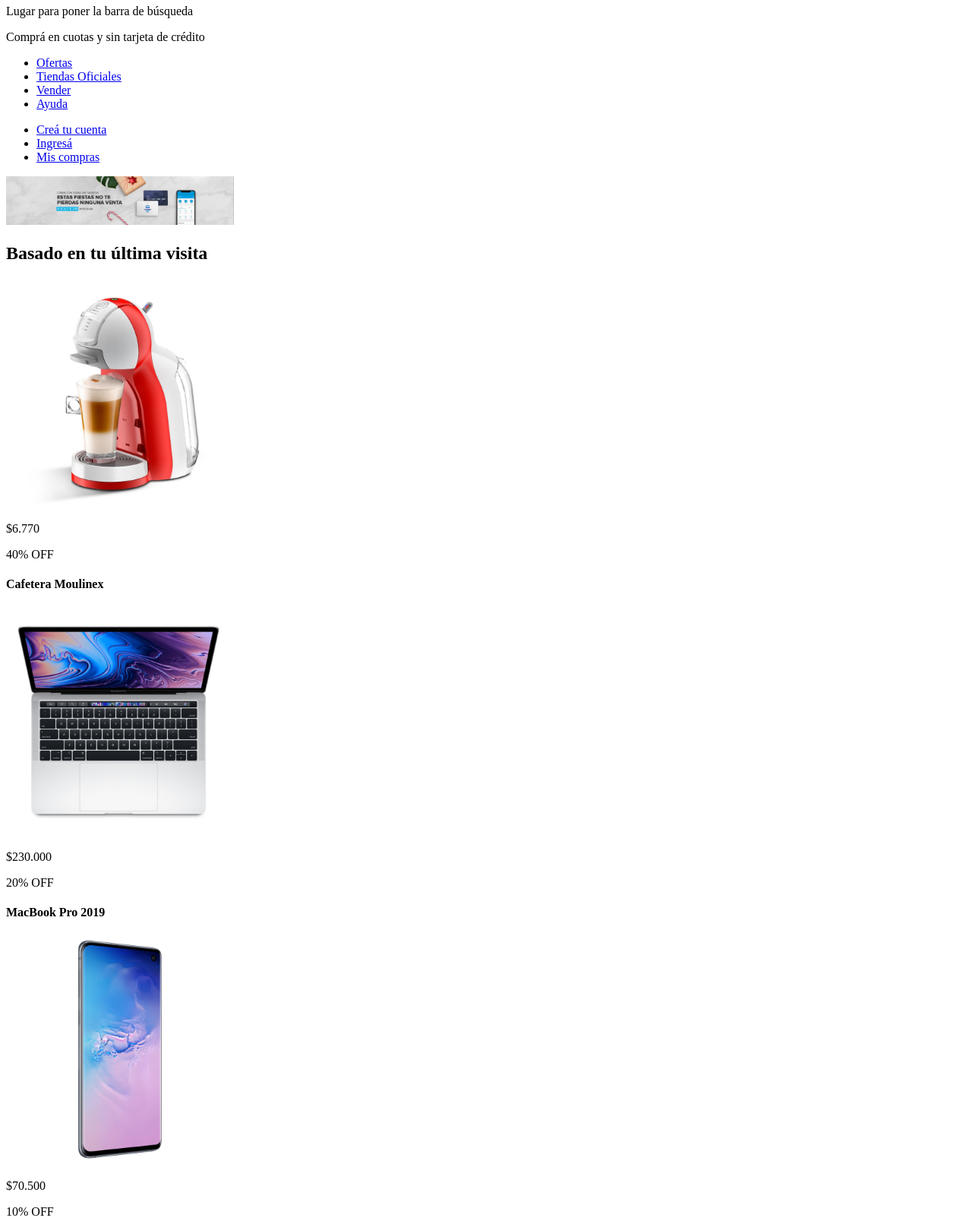
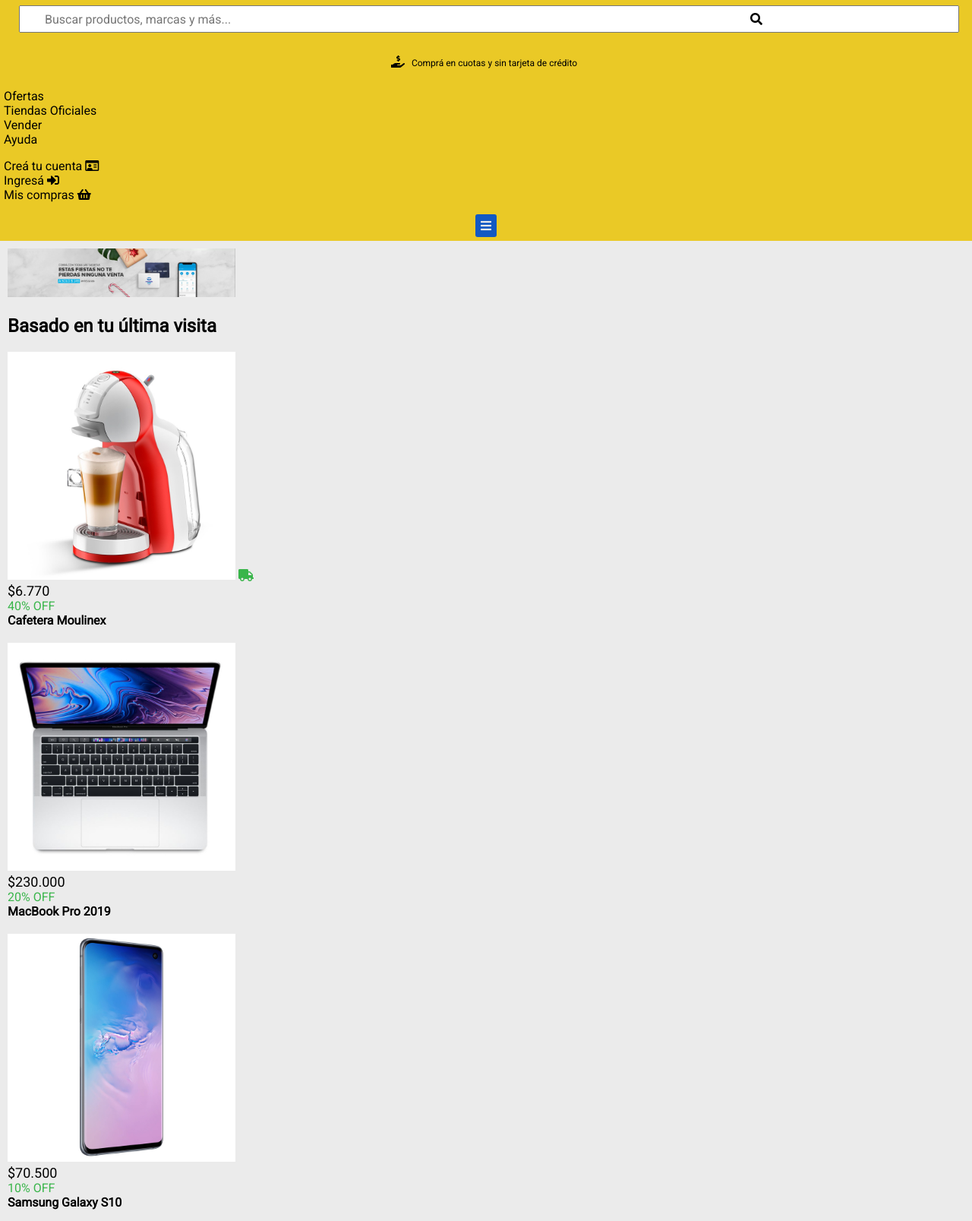
Before and after one commit to adorssi/mercadoliebre, a website: page views/home.html in a window 1280 px wide. Shown: the part 100-1707 px from the top of the page at 76% size. Drawn offline with Linux system fonts and the light colour scheme.

Commit message:
Agregando estilos al proyecto

```diff
--- /dev/null
+++ b/public/css/styles.css
@@ -0,0 +1,91 @@
+body {
+    margin: 0;
+    padding: 0;
+}
+header {
+    background-color: #EAC926;
+    padding: 5px;
+}
+p {
+    font-family: 'Roboto', sans-serif;
+    font-size: 12px;
+    margin: 0;
+}
+h2 {
+    font-family: 'Roboto', sans-serif;
+    font-size: 24px;
+}
+.busqueda {
+    margin: 20px;
+}
+.busqueda input {
+    width: 100%;
+    height: 30px;
+    font-size: 16px;
+    text-indent: 30px;
+    font-family: 'Roboto', sans-serif;
+}
+.busqueda i {
+    margin-left: -275px;
+}
+.tarjetas_header {
+    text-align: center;
+    padding: 10px;
+}
+.tarjetas_header p {
+    display: inline;
+    margin: 0px 5px;
+}
+nav ul {
+    padding: 0;
+}
+nav ul li {
+    list-style: none;
+    text-decoration: none;
+}
+nav ul li a {
+    text-decoration: none;
+    color: black;
+    font-family: 'Roboto', sans-serif;
+    margin-right: 4px;
+}
+.burger-menu {
+    text-align: center;
+}
+.burger-menu i {
+    background-color: #1259c3;
+    color: #ebebeb;
+    padding: 7px;
+    border-radius: 3px;
+}
+.contenedor {
+    padding: 10px;
+    background-color: #ebebeb;
+}
+.producto i {
+    color: #39b54a;
+}
+.precio {
+    font-size: 18px;
+}
+.descuento {
+    font-size: 16px;
+    color: #39b54a;
+}
+.descripcion {
+    font-family: 'Roboto', sans-serif;
+    font-size: 16px;
+    margin: 0px 0px 20px 0px;
+}
+footer {
+    text-align: center;
+    padding: 10px 0px;
+}
+footer h4, p {
+    font-family: 'Roboto', sans-serif;
+}
+.icono_footer i {
+    margin-top: 20px;
+    color: #1259c3;
+    font-size: 24px;
+}
--- a/views/home.html
+++ b/views/home.html
@@ -4,6 +4,11 @@
     <meta charset="UTF-8">
     <meta http-equiv="X-UA-Compatible" content="IE=edge">
     <meta name="viewport" content="width=device-width, initial-scale=1.0">
+    <link rel="preconnect" href="https://fonts.googleapis.com">
+    <link rel="preconnect" href="https://fonts.gstatic.com" crossorigin>
+    <link href="https://fonts.googleapis.com/css2?family=Roboto&display=swap" rel="stylesheet">
+    <link href="https://cdnjs.cloudflare.com/ajax/libs/font-awesome/5.15.3/css/all.min.css" rel="stylesheet" />
+    <link rel="stylesheet" href="/css/styles.css">
     <title>Mercado Liebre</title>
 </head>
 <body>
@@ -11,10 +16,12 @@
         <section>
             <img src="/images/logo-mercado-liebre.svg" width="300px" alt="Logo Mercado Liebre">
         </section>
-        <section>
-            <p>Lugar para poner la barra de búsqueda</p>
+        <section class="busqueda">
+            <input type="text" placeholder="Buscar productos, marcas y más...">
+            <i class="fas fa-search"></i>
         </section>
-        <section>
+        <section class="tarjetas_header">
+            <i class="fas fa-hand-holding-usd"></i>
             <p>Comprá en cuotas y sin tarjeta de crédito</p>
         </section>
         <nav>
@@ -25,81 +32,88 @@
                 <li><a href="#">Ayuda</a></li>
             </ul>
             <ul>
-                <li><a href="#">Creá tu cuenta</a></li>
-                <li><a href="#">Ingresá</a></li>
-                <li><a href="#">Mis compras</a></li>
+                <li><a href="#">Creá tu cuenta</a><i class="far fa-id-card"></i></li>
+                <li><a href="#">Ingresá</a><i class="fas fa-sign-in-alt"></i></li>
+                <li><a href="#">Mis compras</a><i class="fas fa-shopping-basket"></i></li>
             </ul>
+            <div class="burger-menu">
+                <i class="fas fa-bars"></i>
+                </div>
         </nav>
     </header>
-    <main>
+    <main class="contenedor">
         <img src="/images/img-home-banner.jpg" width="300px" alt="Banner promocional">
         <section>
             <h2>Basado en tu última visita</h2>
-            <article>
+            <article class="producto">
                 <img src="/images/img-cafetera-moulinex.jpg" width="300px" alt="Cafetera Moulinex">
-                <p>$6.770</p>
-                <p>40% OFF</p>
-                <h4>Cafetera Moulinex</h4>
+                <i class="fas fa-truck"></i>
+                <p class="precio">$6.770</p>
+                <p class="descuento">40% OFF</p>
+                <h4 class="descripcion">Cafetera Moulinex</h4>
             </article>
-            <article>
+            <article class="producto">
                 <img src="/images/img-macbook-pro-2019.jpg" width="300px" alt="MacBook Pro 2019">
-                <p>$230.000</p>
-                <p>20% OFF</p>
-                <h4>MacBook Pro 2019</h4>
+                <p class="precio">$230.000</p>
+                <p class="descuento">20% OFF</p>
+                <h4 class="descripcion">MacBook Pro 2019</h4>
             </article>
-            <article>
+            <article class="producto">
                 <img src="/images/img-samsung-galaxy-s10.jpg" width="300px" alt="Samsung Galaxy S10">
-                <p>$70.500</p>
-                <p>10% OFF</p>
-                <h4>Samsung Galaxy S10</h4>
+                <p class="precio">$70.500</p>
+                <p class="descuento">10% OFF</p>
+                <h4 class="descripcion">Samsung Galaxy S10</h4>
             </article>
-            <article>
+            <article class="producto">
                 <img src="/images/img-tv-samsung-smart.jpg" width="300px" alt="SmartTv Samsung 43"">
-                <p>$23.200/p>
-                <p>10% OFF</p>
-                <h4>Samsung Galaxy S10</h4>
+                <p class="precio">$23.200</p>
+                <p class="descuento">10% OFF</p>
+                <h4 class="descripcion">Samsung Galaxy S10</h4>
             </article>
         </section>
         <section>
             <h2>Sección de ofertas</h2>
-            <article>
+            <article class="producto">
                 <img src="/images/img-cafetera-moulinex.jpg" width="300px" alt="Cafetera Moulinex">
-                <p>$6.770</p>
-                <p>40% OFF</p>
-                <h4>Cafetera Moulinex</h4>
+                <p class="precio">$6.770</p>
+                <p class="descuento">40% OFF</p>
+                <h4 class="descripcion">Cafetera Moulinex</h4>
             </article>
-            <article>
+            <article class="producto">
                 <img src="/images/img-macbook-pro-2019.jpg" width="300px" alt="MacBook Pro 2019">
-                <p>$230.000</p>
-                <p>20% OFF</p>
-                <h4>MacBook Pro 2019</h4>
+                <p class="precio">$230.000</p>
+                <p class="descuento">20% OFF</p>
+                <h4 class="descripcion">MacBook Pro 2019</h4>
             </article>
-            <article>
+            <article class="producto">
                 <img src="/images/img-samsung-galaxy-s10.jpg" width="300px" alt="Samsung Galaxy S10">
-                <p>$70.500</p>
-                <p>10% OFF</p>
-                <h4>Samsung Galaxy S10</h4>
+                <p class="precio">$70.500</p>
+                <p class="descuento">10% OFF</p>
+                <h4 class="descripcion">Samsung Galaxy S10</h4>
             </article>
-            <article>
+            <article class="producto">
                 <img src="/images/img-tv-samsung-smart.jpg" width="300px" alt="SmartTv Samsung 43"">
-                <p>$23.200/p>
-                <p>10% OFF</p>
-                <h4>Samsung Galaxy S10</h4>
+                <p class="precio">$23.200 </p>
+                <p class="descuento">10% OFF</p>
+                <h4 class="descripcion">Samsung Galaxy S10</h4>
             </article>
         </section>
     </main>
-    <footer style="width: 300px; text-align: center;">
-        <section>
+    <footer>
+        <section class="icono_footer">
+            <i class="fas fa-credit-card"></i>
             <h4>Paga con tarjeta o efectivo</h4>
             <p>Con Mercado Liebre Cash, tenés cuotas sin interés con tarjeta o efectivo en
                 puntos de pago. ¡Y siempre es seguro!</p>
         </section>
-        <section>
+        <section class="icono_footer">
+            <i class="fas fa-gift"></i>
             <h4>Envío gratis desde $ 2.500</h4>
             <p>Solo por estar registrad@ en Mercado Liebre tenés envíos gratis en miles de
                 productos. Es un beneficio de Mercado Puntos.</p>
         </section>
-        <section>
+        <section class="icono_footer">
+            <i class="fas fa-user-shield"></i>
             <h4>Seguridad, de principio a fin</h4>
             <p>¿No te gusta? ¡Devolvelo! En Mercado Liebre, no hay nada que no puedas hacer,
                 porque estás siempre protegid@</p>
```
